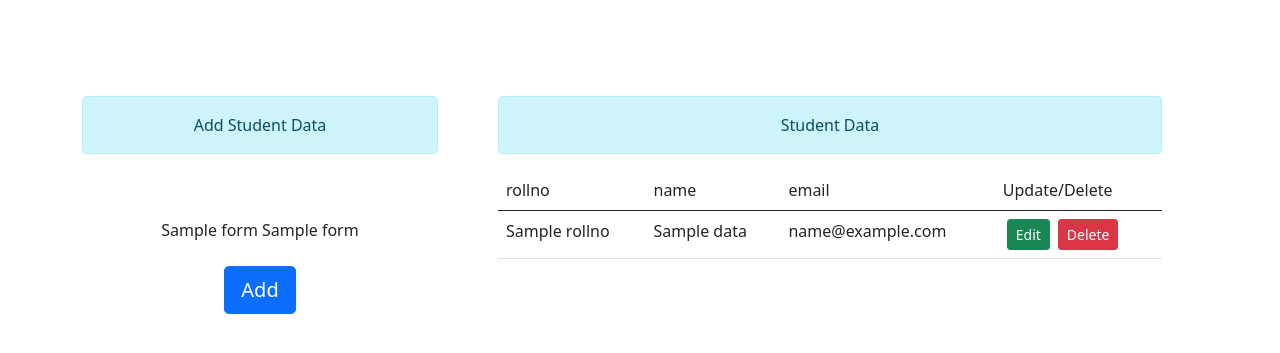
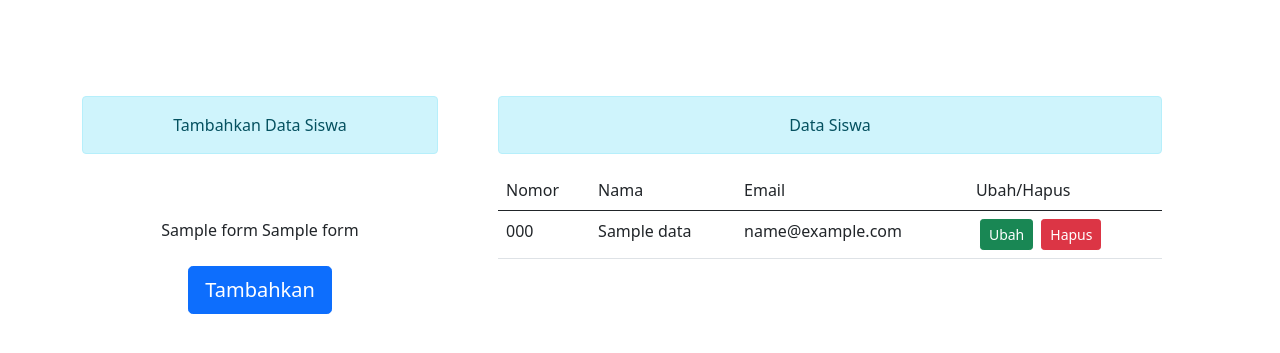
Before and after one commit to faishalyb/pythonNetdev22_python1, a Django app: template Tugas_Django_Crud/mycrud/crudApp/templates/index.html in a window 1280 px wide. Shown: the top 353 px of the page. Run offline with Django 3.2, Linux system fonts and the light colour scheme; the template is opened without the code that fills it: most values are stand-ins (such as "Sample title", 1, 10 or a date in 2020).

Commit message:
Update CRUD

```diff
--- a/Tugas_Django_Crud/mycrud/crudApp/admin.py
+++ b/Tugas_Django_Crud/mycrud/crudApp/admin.py
@@ -1,7 +1,7 @@
 from django.contrib import admin
-from .models import Student  # new
+from .models import Siswa  # new
 
 # Register your models here.
-@admin.register(Student)
+@admin.register(Siswa)
 class StudentAdmin(admin.ModelAdmin):
-    list_display = ['id', 'rollno', 'name', 'email']
+    list_display = ['id', 'Nomor', 'Nama', 'Email']
--- a/Tugas_Django_Crud/mycrud/crudApp/forms.py
+++ b/Tugas_Django_Crud/mycrud/crudApp/forms.py
@@ -1,6 +1,6 @@
 from django import forms
-from .models import Student
+from .models import Siswa
 class StudentForm(forms.ModelForm):
     class Meta:
-        model = Student
-        fields = ['id', 'rollno', 'name', 'email']
+        model = Siswa
+        fields = ['id', 'Nomor', 'Nama', 'Email']
--- a/Tugas_Django_Crud/mycrud/crudApp/templates/index.html
+++ b/Tugas_Django_Crud/mycrud/crudApp/templates/index.html
@@ -16,37 +16,39 @@
                 {{message}}
             </div>
             {% endfor %}
+
         {% endif%}
+
         <div class="row">
             <div class="col-sm-4 text-center py-5 ">
-                <div class="alert alert-info text-center">Add Student Data</div>
+                <div class="alert alert-info text-center">Tambahkan Data Siswa</div>
                 <form method="POST" novalidate> {% csrf_token %}
                     {% for form in fm %}
                     <br>
                     <span class="text-danger">{{form.errors}}</span><br>
                     <label>{{form.label}}</label> {{form}}<br>
                     {% endfor %} <br>
-                    <button class="btn btn-primary btn-lg" type="submit">Add</button>
+                    <button class="btn btn-primary btn-lg" type="submit">Tambahkan</button>
                 </form>
             </div>
             <div class="col-sm-8 p-5">
-                <div class="alert alert-info text-center">Student Data</div>
+                <div class="alert alert-info text-center">Data Siswa</div>
                 <table class="table">
                     <thead>
-                        <td>rollno</td>
-                        <td>name</td>
-                        <td>email</td>
-                        <td>Update/Delete</td>
+                        <td>Nomor</td>
+                        <td>Nama</td>
+                        <td>Email</td>
+                        <td>Ubah/Hapus</td>
                     </thead>
                     {%for data in studata%}
                     <tr>
-                        <td>{{data.rollno}}</td>
-                        <td>{{data.name}}</td>
-                        <td>{{data.email}}</td>
+                        <td>{{data.Nomor}}</td>
+                        <td>{{data.Name}}</td>
+                        <td>{{data.Email}}</td>
                         <td>
                         <div class="d-flex">
-                            <a href="update/{{data.id}}/" class="btn btn-success btn-sm mx-1">Edit</a>
-                            <a href="delete/{{data.id}}/" class="btn btn-danger btn-sm mx-1">Delete</a>
+                            <a href="update/{{data.id}}/" class="btn btn-success btn-sm mx-1">Ubah</a>
+                            <a href="delete/{{data.id}}/" class="btn btn-danger btn-sm mx-1">Hapus</a>
                         </div>
                         </td>
                     </tr>
```
Also changed, not shown: Tugas_Django_Crud/mycrud/crudApp/models.py (+4 -4 lines), Tugas_Django_Crud/mycrud/crudApp/views.py (+9 -5 lines), Tugas_Django_Crud/mycrud/crudApp/migrations/0002_siswa_delete_student.py (added), Tugas_Django_Crud/mycrud/db.sqlite3.
